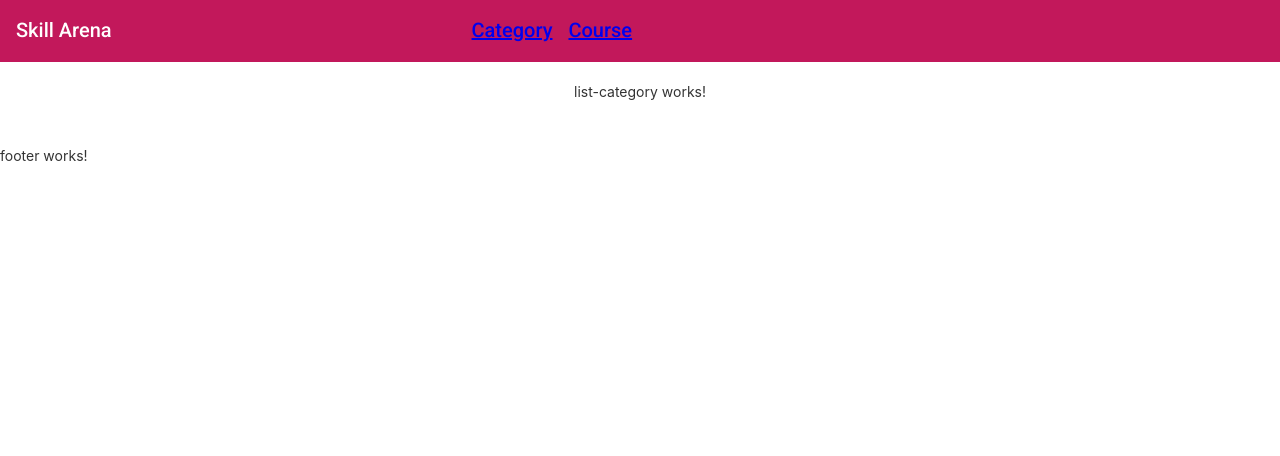
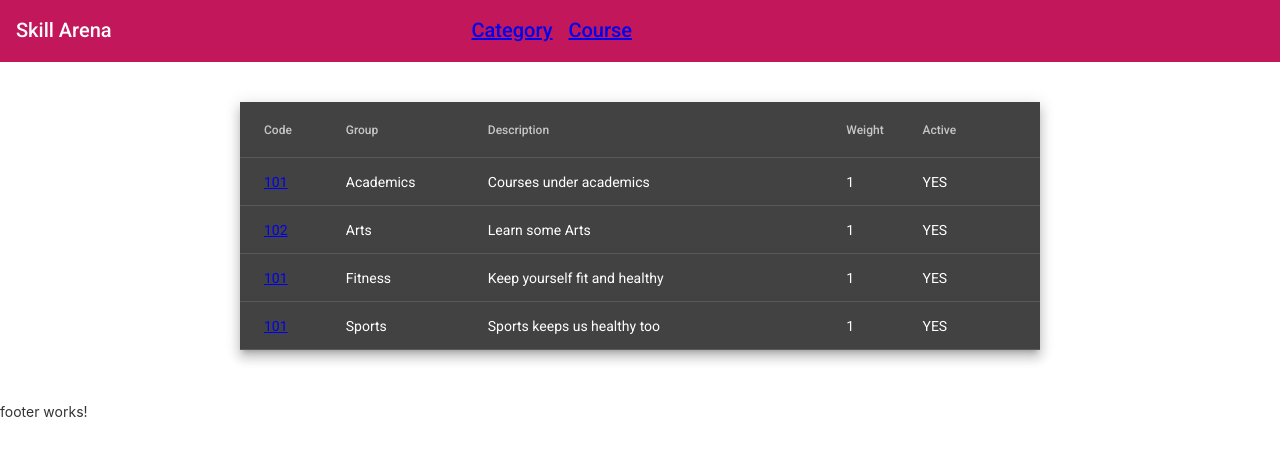
Before and after one commit to SmartDroidies/SkillMatrixAdmin, an Angular app: page /category/edit in a window 1280 px wide. Shown: the top 456 px of the page. Built offline with nearby package versions, Linux system fonts and the light colour scheme.

Commit message:
List_Category

```diff
--- a/src/app/category/category.module.ts
+++ b/src/app/category/category.module.ts
@@ -3,6 +3,8 @@ import { CommonModule } from '@angular/common';
 import { ListCategoryComponent } from './pages/list-category/list-category.component';
 import { CategoryRoutingModule } from './category-routing.module';
 import { AppRoutingModule } from '../app-routing.module';
+import {MatTableModule} from '@angular/material/table';
+import {MatButtonModule} from '@angular/material/button';
 
 
 
@@ -13,7 +15,9 @@ import { AppRoutingModule } from '../app-routing.module';
   imports: [
     AppRoutingModule,
     CommonModule,
-    CategoryRoutingModule
+    CategoryRoutingModule,
+    MatTableModule,
+    MatButtonModule
   ]
 })
 export class CategoryModule { }
--- a/src/app/category/pages/list-category/list-category.component.html
+++ b/src/app/category/pages/list-category/list-category.component.html
@@ -1 +1,40 @@
-<p>list-category works!</p>
+
+<div class="container">
+    <table mat-table [dataSource]="dataSource" class="mat-elevation-z8">
+
+        <!-- Code Column -->
+        <ng-container matColumnDef="code">
+            <th mat-header-cell *matHeaderCellDef> Code </th>
+            <td mat-cell *matCellDef="let element">
+                <a [routerLink]="['/category/edit/' + element.code ]">{{element.code}}</a>
+            </td>
+        </ng-container>
+
+        <!-- Group Column -->
+        <ng-container matColumnDef="group">
+            <th mat-header-cell *matHeaderCellDef> Group </th>
+            <td mat-cell *matCellDef="let element"> {{element.group}} </td>
+        </ng-container>
+
+        <!-- Description Column -->
+        <ng-container matColumnDef="description">
+            <th mat-header-cell *matHeaderCellDef> Description </th>
+            <td mat-cell *matCellDef="let element"> {{element.description}} </td>
+        </ng-container>
+
+        <!-- Weight Column -->
+        <ng-container matColumnDef="weight">
+            <th mat-header-cell *matHeaderCellDef> Weight </th>
+            <td mat-cell *matCellDef="let element"> {{element.weight}} </td>
+        </ng-container>
+
+        <!-- Active Column -->
+        <ng-container matColumnDef="active">
+            <th mat-header-cell *matHeaderCellDef> Active </th>
+            <td mat-cell *matCellDef="let element"> {{element.active}} </td>
+        </ng-container>
+
+        <tr mat-header-row *matHeaderRowDef="displayedColumns"></tr>
+        <tr mat-row *matRowDef="let row; columns: displayedColumns;"></tr>
+    </table>
+</div>
--- a/src/app/category/pages/list-category/list-category.component.scss
+++ b/src/app/category/pages/list-category/list-category.component.scss
@@ -0,0 +1,31 @@
+:host {
+    display: flex;
+    flex-direction: row;
+    justify-content: center;
+  }
+
+  .container {
+    margin: 20px;
+  }
+
+  .section-header {
+    display: flex;
+    flex-direction: row;
+  }
+
+  table {
+    width: 800px;
+  }
+
+  .header-search {
+    margin: 5px;
+    flex-grow: 1;
+  }
+
+  .header-action {
+    margin: 10px 5px;
+  }
+
+  th.mat-sort-header-sorted {
+    color: black;
+  }
--- a/src/app/category/pages/list-category/list-category.component.ts
+++ b/src/app/category/pages/list-category/list-category.component.ts
@@ -1,15 +1,33 @@
-import { Component, OnInit } from '@angular/core';
+import { AfterViewInit, OnInit, ViewChild } from '@angular/core';
+import { Component } from '@angular/core';
+import {MatButtonModule} from '@angular/material/button';
+import { MatTableModule } from '@angular/material/table' ;
+
+
+
+export interface Category {
+   code: number;
+   group: string;
+   description: string;
+   weight: number;
+   active: string;
+}
+
+const Category_Data: Category[] = [
+  {code: 101, group: 'Academics', description: 'Courses under academics', weight: 1, active: 'YES' },
+  {code: 102, group: 'Arts', description: 'Learn some Arts', weight: 1, active: 'YES' },
+  {code: 101, group: 'Fitness', description: 'Keep yourself fit and healthy', weight: 1, active: 'YES' },
+  {code: 101, group: 'Sports', description: 'Sports keeps us healthy too', weight: 1, active: 'YES' }
+];
 
 @Component({
   selector: 'app-list-category',
   templateUrl: './list-category.component.html',
   styleUrls: ['./list-category.component.scss']
 })
-export class ListCategoryComponent implements OnInit {
 
-  constructor() { }
-
-  ngOnInit(): void {
-  }
-
+export class ListCategoryComponent {
+  displayedColumns: string[] =['code', 'group', 'description', 'weight', 'active'];
+  dataSource = Category_Data;
+refresh: any;
 }
```
